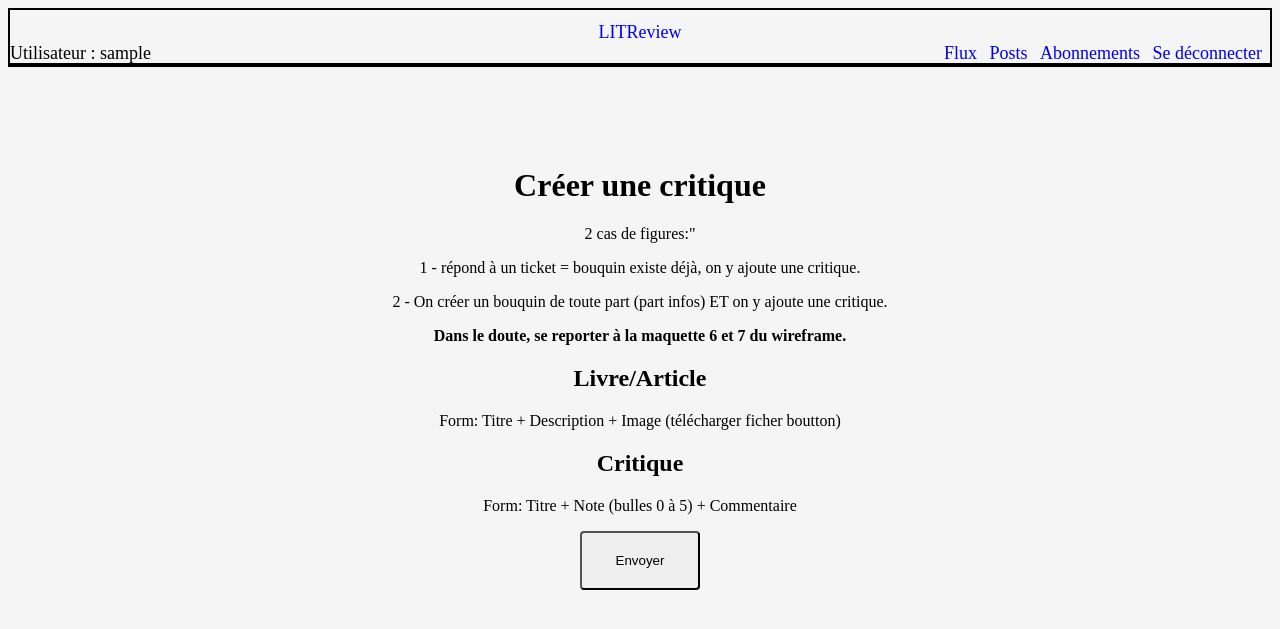
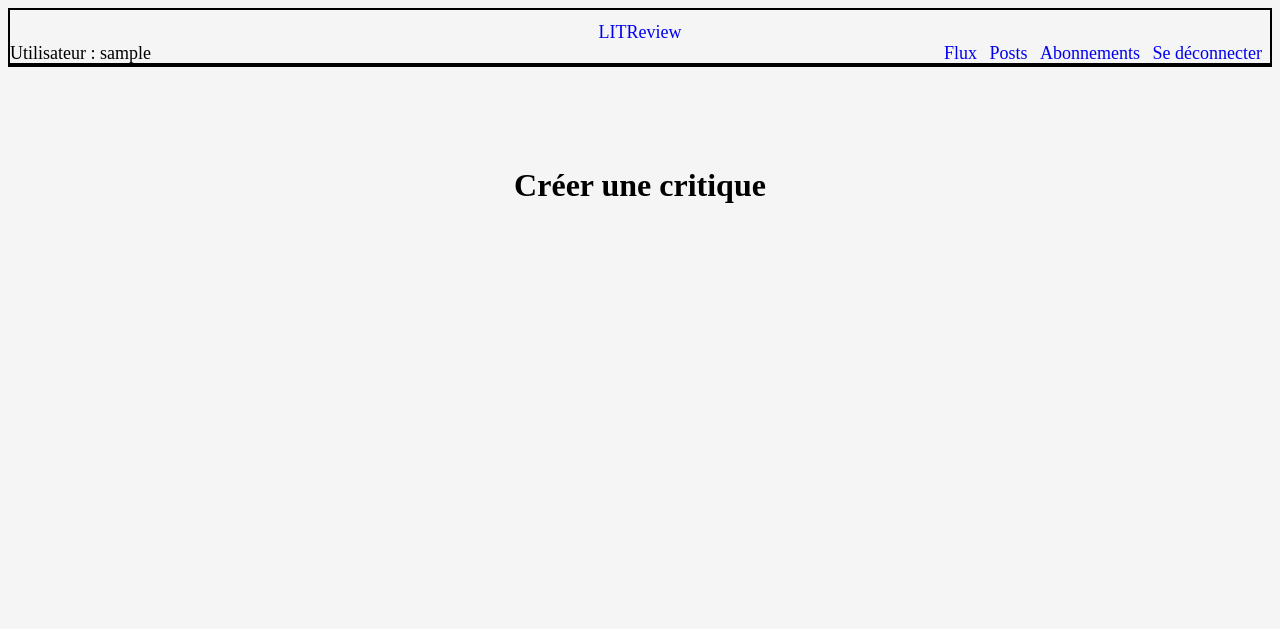
Before and after one commit to Dhyakia/OPC_Project09, a Django app: page /review/new_review/ in a window 1280 px wide. Shown: the top 629 px of the page. Run offline with Django 4.2, Linux system fonts and the light colour scheme; the visitor is signed in with stand-in values (Sample User, id 1); parts of the project's set-up code (start-up, migrations or seed data) failed here and were passed over.

```diff
--- a/LITReview/review/templates/review/base.html
+++ b/LITReview/review/templates/review/base.html
@@ -29,9 +29,7 @@
         </div>
             <div class="content-block">
 
-            {% block content%}
-            <!-- CONTENT HERE -->
-            {% endblock %}
+            {% block content%}{% endblock %}
 
             </div>
         </div>
--- a/LITReview/review/templates/review/my_content.html
+++ b/LITReview/review/templates/review/my_content.html
@@ -2,7 +2,6 @@
 {% block content %}
 <h1>Vos posts</h1>
 
-<!-- DONT FORGET TO ORDER THE POST PER DATE IN THE VIEWS -->
 <div class="my-content-block">
     {% for post in posts %}
         {% if post.content_type == 'TICKET' %}
--- a/LITReview/review/templates/review/new_review.html
+++ b/LITReview/review/templates/review/new_review.html
@@ -2,24 +2,4 @@
 {% block content %}
 <h1>Créer une critique</h1>
 
-<p>2 cas de figures:"</p>
-<p>1 - répond à un ticket = bouquin existe déjà, on y ajoute une critique.</p>
-<p>2 - On créer un bouquin de toute part (part infos) ET on y ajoute une critique.</p>
-
-<p><strong>Dans le doute, se reporter à la maquette 6 et 7 du wireframe.</strong></p>
-
-<div class="new-review">
-
-    <div class="new-review-infos">
-        <h2 id="new-review-infos-title">Livre/Article</h2>
-        <p>Form: Titre + Description + Image (télécharger ficher boutton)</p>
-    </div>
-
-    <div class="new-review-review">
-        <h2 id="new-review-review-title">Critique</h2>
-        <p>Form: Titre + Note (bulles 0 à 5) + Commentaire</p>
-        <button id="new-review-submit" type="submit">Envoyer</button>
-    </div>
-
-</div>
 {% endblock %}
--- a/LITReview/review/templates/review/review_snippet.html
+++ b/LITReview/review/templates/review/review_snippet.html
@@ -1,4 +1,5 @@
 <p>Review snipper</p>
 
+<!-- TODO: CREATE HTLM FOR BOTH -->
 <a href="{% url 'edit-review' %}"><button>modifier CRITIQUE</button></a>
 <a href="{% url 'delete-review' %}"><button>supprimer</button></a>
--- a/LITReview/review/templates/review/ticket_snippet.html
+++ b/LITReview/review/templates/review/ticket_snippet.html
@@ -11,7 +11,6 @@
         <img src="{{post.image.url}}" width="240px">
     </div>
 
-    <!-- LES BUTTONS DOIVENT PASSER L'ID DU TICKET-->
     <div class="my-content-ticket-btn">
         <a href="{% url 'edit-ticket' post.id %}"><button>modifier</button></a>
         <a href="{% url 'delete-ticket' post.id %}"><button>supprimer</button></a>
--- a/LITReview/review/views.py
+++ b/LITReview/review/views.py
@@ -44,8 +44,7 @@ def createTicket(request):
 
 @login_required
 def createReview(request):
-    return render(
-        request, 'review/new_review.html')
+    return render(request, 'review/new_review.html')
 
 
 @login_required
@@ -63,11 +62,6 @@ def myContent(request):
 
     context = {'posts': posts}
     return render(request, 'review/my_content.html', context=context)
-
-
-@login_required
-def editReview(request):
-    return render(request, 'review/edit_review.html')
 
 
 @login_required
```
Also changed, not shown: LITReview/review/models.py (+15 -1 lines).
